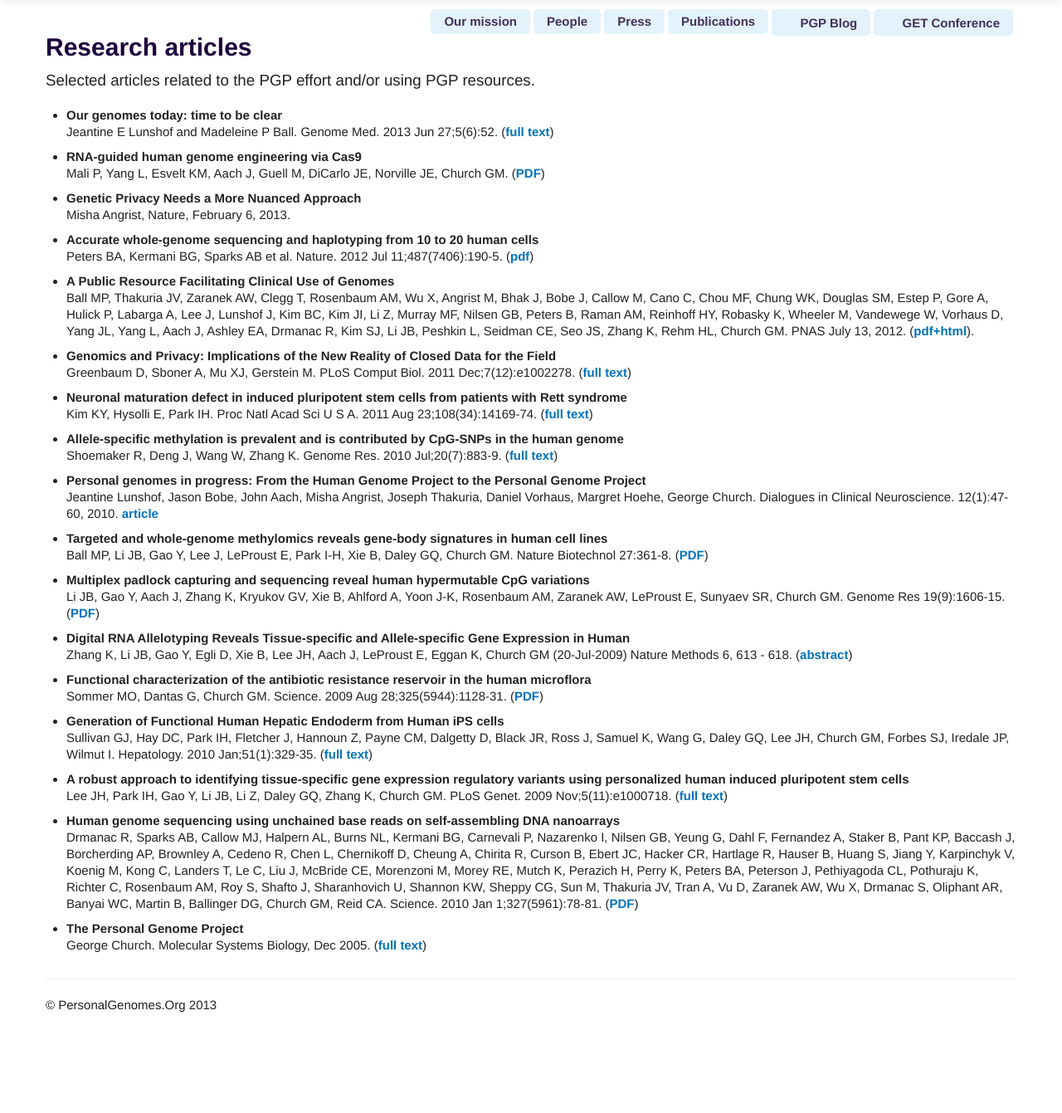
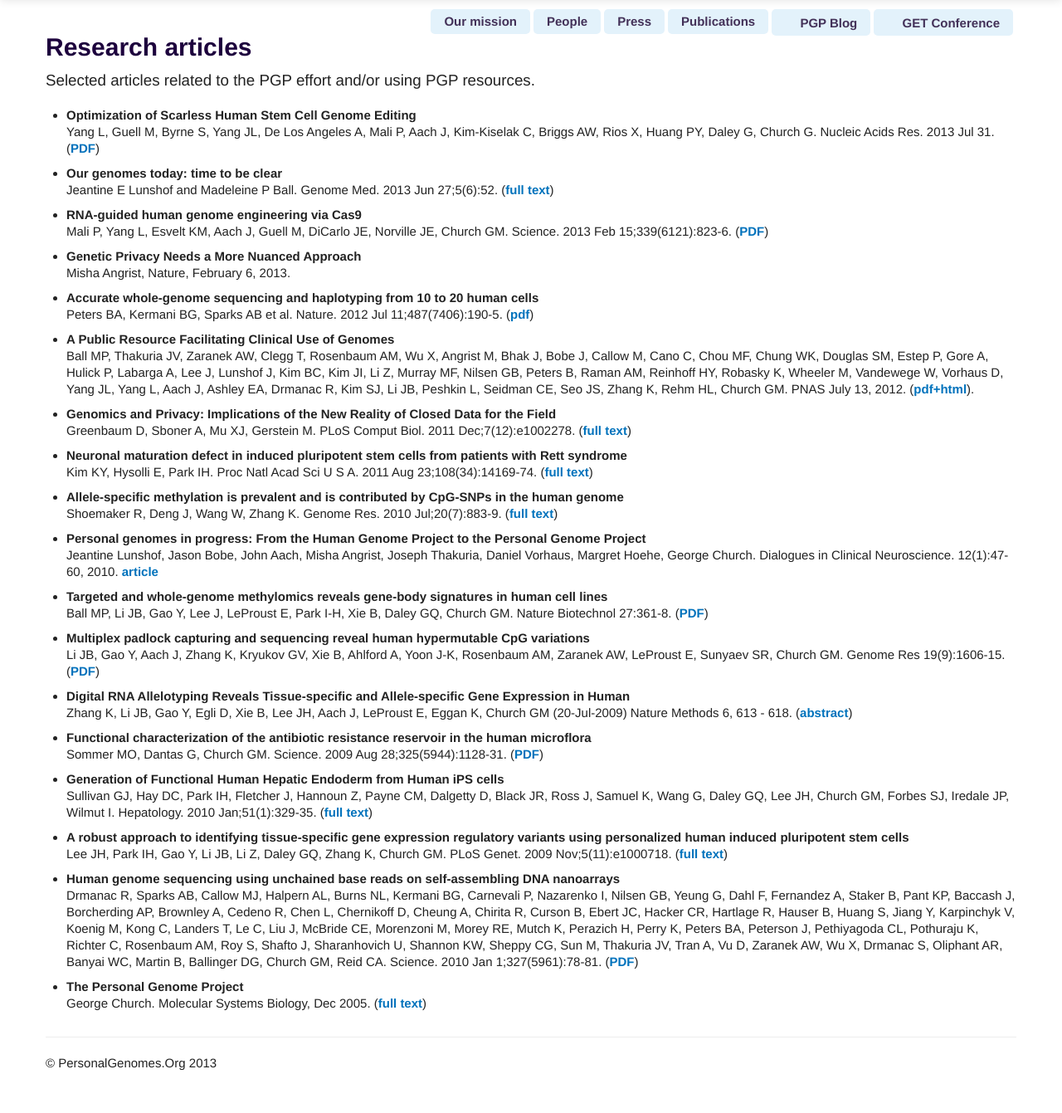
Before and after one commit to geochurch/www_personalgenomes_org, a Django app: page /publications/ in a window 1280 px wide. Shown: the part 41-1382 px from the top of the page at 83% size. Before the commit the page ends 1261 px from the top, so only its background shows below. Run offline with Django 3.2, Linux system fonts and the light colour scheme; some libraries are stand-ins or nearby versions.

Commit message:
Add publication

```diff
--- a/templates/www_personalgenomes_org/publications.html
+++ b/templates/www_personalgenomes_org/publications.html
@@ -8,11 +8,14 @@
 
 <ul>
 
+<li><p><strong>Optimization of Scarless Human Stem Cell Genome Editing</strong></br />
+Yang L, Guell M, Byrne S, Yang JL, De Los Angeles A, Mali P, Aach J, Kim-Kiselak C, Briggs AW, Rios X, Huang PY, Daley G, Church G. Nucleic Acids Res. 2013 Jul 31. (<a href="http://nar.oxfordjournals.org/content/early/2013/07/31/nar.gkt555.full.pdf">PDF</a>)</p></li>
+
 <li><p><strong>Our genomes today: time to be clear</strong><br />
 Jeantine E Lunshof and Madeleine P Ball. Genome Med. 2013 Jun 27;5(6):52. (<a href="http://www.ncbi.nlm.nih.gov/pmc/articles/PMC3706891/">full text</a>)</p></li>
 
 <li><p><strong>RNA-guided human genome engineering via Cas9</strong></br />
-Mali P, Yang L, Esvelt KM, Aach J, Guell M, DiCarlo JE, Norville JE, Church GM. (<a href="http://arep.med.harvard.edu/pdf/Mali_Sci_12.pdf">PDF</a>)</p></li>
+Mali P, Yang L, Esvelt KM, Aach J, Guell M, DiCarlo JE, Norville JE, Church GM. Science. 2013 Feb 15;339(6121):823-6. (<a href="http://arep.med.harvard.edu/pdf/Mali_Sci_12.pdf">PDF</a>)</p></li>
 
 <li><p><strong>Genetic Privacy Needs a More Nuanced Approach</strong><br />
 Misha Angrist, Nature, February 6, 2013.</p></li>
```
